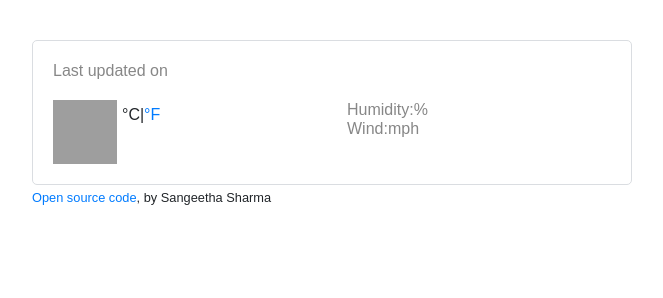
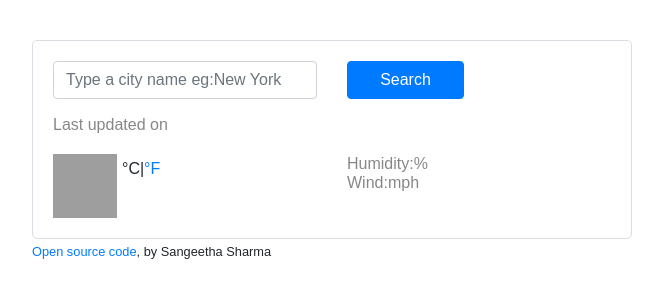
Before and after one commit to sharmasangeetha9/my_weather_app, a plain HTML site: page index.html in a window 1280 px wide. Shown: the whole page, without its empty margins (308-971 px from the left). Drawn offline with nearby package versions, Linux system fonts and the light colour scheme; no server answers; grey boxes are pictures that could not be loaded.

Commit message:
Added the search engine

```diff
--- a/index.html
+++ b/index.html
@@ -17,6 +17,26 @@
     <div class="container">
       <div class="weather-app-wrapper">
         <div class="weather-app">
+          <form id="search-form" class="mb-3">
+            <div class="row">
+              <div class="col-6">
+                <input
+                  type="search"
+                  placeholder="Type a city name eg:New York"
+                  class="form-control"
+                  id="city-input"
+                  autocomplete="off"
+                />
+              </div>
+              <div class="col-3">
+                <input
+                  type="submit"
+                  value="Search"
+                  class="btn btn-primary w-100"
+                />
+              </div>
+            </div>
+          </form>
           <div class="overview">
             <h1 id="city"></h1>
             <ul>
--- a/src/script.js
+++ b/src/script.js
@@ -42,9 +42,20 @@ function displayTemperature(response) {
   );
   iconElement.setAttribute("alt", response.data.weather[0].description);
 }
-let city = "London";
 
-let apiKey = "2d499af9667aee784ef86513301cd622";
-let apiUrl = `https://api.openweathermap.org/data/2.5/weather?q=${city}&appid=${apiKey}&units=metric`;
+function search(city) {
+  let apiKey = "2d499af9667aee784ef86513301cd622";
+  let apiUrl = `https://api.openweathermap.org/data/2.5/weather?q=${city}&appid=${apiKey}&units=metric`;
 
-axios.get(apiUrl).then(displayTemperature);
+  axios.get(apiUrl).then(displayTemperature);
+}
+
+function handleSubmit(event) {
+  event.preventDefault();
+  let cityInputElement = document.querySelector("#city-input");
+  search(cityInputElement.value);
+}
+search("London");
+
+let form = document.querySelector("#search-form");
+form.addEventListener("submit", handleSubmit);
```
